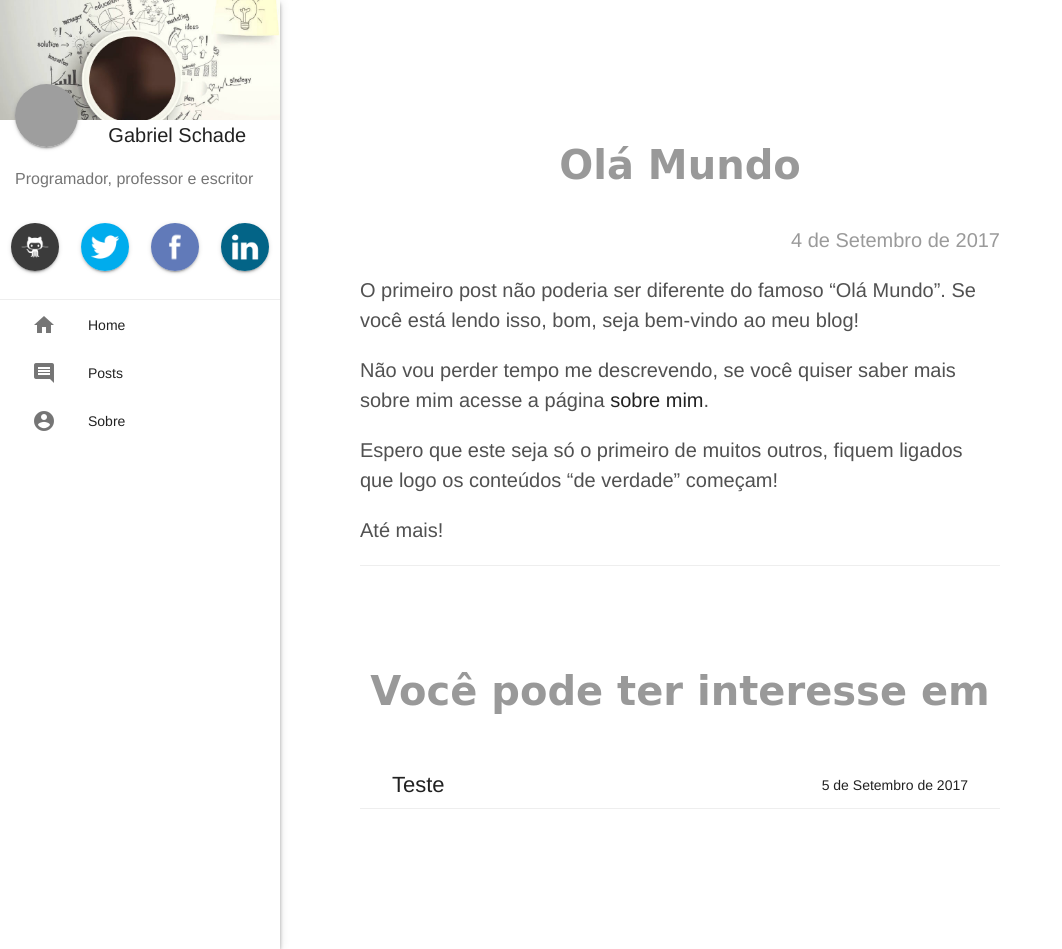
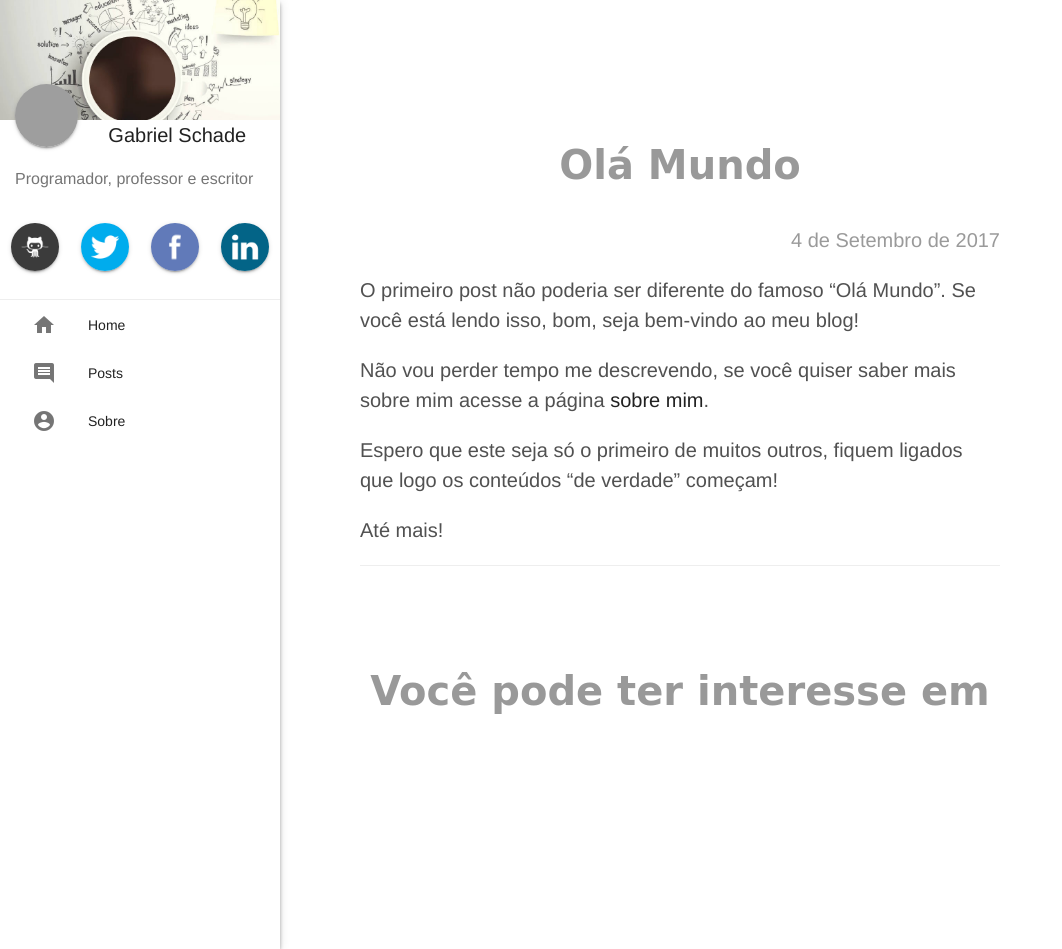
Before and after one commit to gabrielschade/gabrielschade.github.io, a Jekyll site: the page built from _posts/2017-09-04-hello-world.markdown, in a window 1280 px wide and 949 px high. Shown: the whole window, without its empty margins (0-1062 px from the left). Built offline with Jekyll 4.4.1, drawn with Linux system fonts in a browser that asks for light colours; nearby versions of some CDN libraries; comment, search, counter and statistics services are not loaded; grey boxes are pictures that could not be loaded.

Commit message:
ajuste-teste

```diff
--- a/_layouts/post.html
+++ b/_layouts/post.html
@@ -11,7 +11,11 @@ layout: page
   {% include huge-h2.html content="Você pode ter interesse em" %}
   <ul>
     {% for post in site.related_posts limit:3 %}
-     {% include single-post.html %}
+      {% capture nowunix %}{{'now' | date: '%s'}}{% endcapture %}
+      {% capture posttime %}{{post.date | date: '%s'}}{% endcapture %}
+      {% if posttime <= nowunix %}
+        {% include single-post.html %}
+     {% endif %}
     {% endfor %}
   </ul>
 </div>
--- a/_posts/2017-09-04-hello-world.markdown
+++ b/_posts/2017-09-04-hello-world.markdown
@@ -8,7 +8,7 @@ tags: [Discussões]
 
 O primeiro post não poderia ser diferente do famoso "Olá Mundo". Se você está lendo isso, bom, seja bem-vindo ao meu blog!
 
-Não vou perder tempo me descrevendo, se você quiser saber mais sobre mim acesse a página [sobre mim](/about/).
+Não vou perder tempo me descrevendo, se você quiser saber mais sobre mim acesse a página [sobre mim](/about).
 
 Espero que este seja só o primeiro de muitos outros, fiquem ligados que logo os conteúdos "de verdade" começam!
 
```
